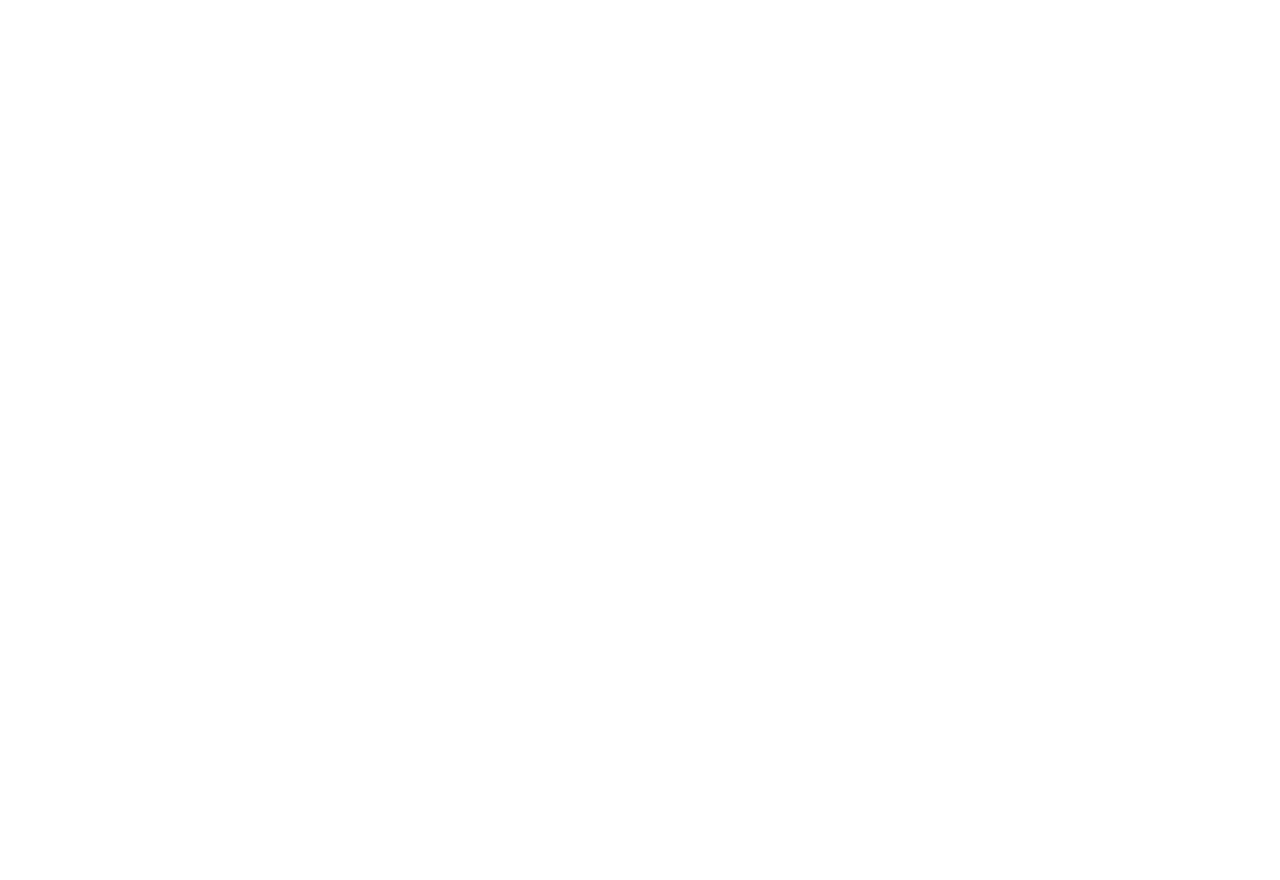
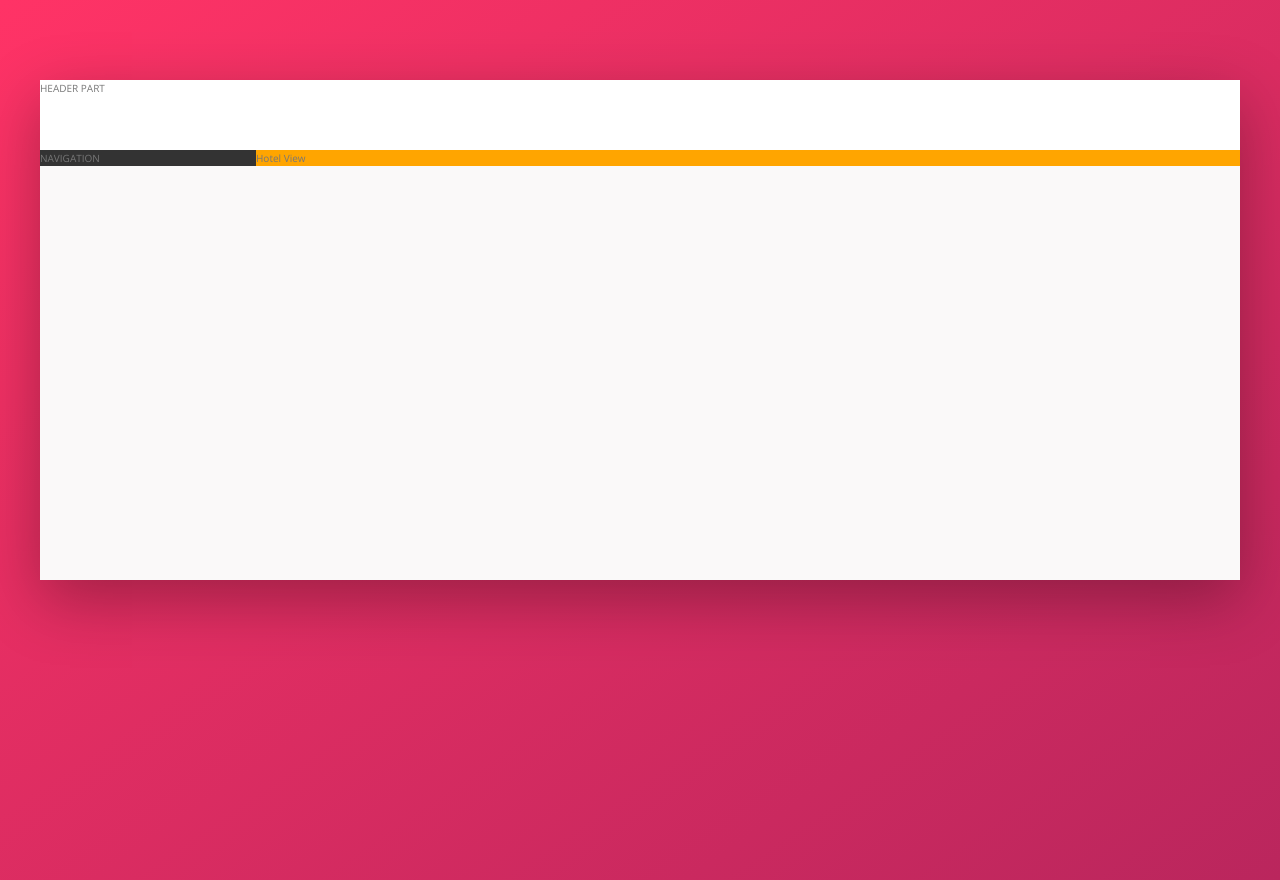
Before and after one commit to Henelllis/Trillo, a website: page index.html in a window 1280 px wide. Before the commit the page ends 800 px from the top, so only its background shows below. Drawn offline with nearby package versions, Linux system fonts and the light colour scheme.

Commit message:
Layout of App

```diff
--- a/index.html
+++ b/index.html
@@ -11,6 +11,18 @@
         <title>trillo &mdash; Your all-in-one booking app</title>
     </head>
     <body>
-
+        <div class="container">
+            <header class="header">
+                HEADER PART
+            </header>
+            <div class="content">
+                <nav class="sidebar">
+                    NAVIGATION
+                </nav>
+                <main class="hotel-view">
+                    Hotel View
+                </main>
+            </div>
+        </div>
     </body>
 </html>
--- /dev/null
+++ b/sass/_base.scss
@@ -0,0 +1,65 @@
+/*
+COLORS
+
+Primary: #eb2f64
+Primary light: #FF3366
+Primary dark: #BA265D
+
+Grey light 1: #faf9f9
+Grey light 2: #f4f2f2
+Grey light 3: #f0eeee
+Grey light 4: #ccc
+
+Grey dark 1: #333
+Grey dark 2: #777
+Grey dark 3: #999
+
+*/
+
+:root {
+    --color-primary: #eb2f64;
+    --color-primary-light: #FF3366;
+    --color-primary-dark: #BA265D;
+
+    --color-grey-light-1: #faf9f9;
+    --color-grey-light-2: #f4f2f2;
+    --color-grey-light-3: #f0eeee;
+    --color-grey-light-4: #ccc;
+
+    --color-grey-dark-1: #333;
+    --color-grey-dark-2: #777;
+    --color-grey-dark-3: #999;
+
+    --shadow-dark: 0 2rem 6rem rgba(0, 0, 0, .3);
+}
+
+* {
+    margin: 0;
+    padding: 0;
+}
+
+*,
+*::before,
+*::after {
+    box-sizing: inherit;
+}
+
+html {
+    box-sizing: border-box;
+    font-size: 62.5%; // 1 rem = 10px : 10px/16px = 62.5%
+}
+
+body {
+    font-family: 'Open Sans', sans-serif;
+    font-weight: 400;
+    line-height: 1.6;
+    color: var(--color-grey-dark-2);
+    background-image: linear-gradient(to right bottom,
+                                        var(--color-primary-light),
+                                        var(--color-primary-dark));
+    background-size:cover;
+    background-repeat: no-repeat;
+
+
+    min-height: 100vh;
+}
--- /dev/null
+++ b/sass/_layout.scss
@@ -0,0 +1,30 @@
+.container {
+    max-width: 120rem;
+    margin: 8rem auto;
+    background-color: var(--color-grey-light-1);
+    box-shadow: var(--shadow-dark);
+
+    min-height: 50rem;
+}
+
+.header {
+    height: 7rem;
+    background-color: #fff;
+    border-bottom: var(--color-grey-light-2);
+}
+
+.content {
+    display: flex;
+}
+
+.sidebar {
+    background-color: var(--color-grey-dark-1);
+    flex: 0 0 18%;
+}
+
+.hotel-view {
+    background-color: #fff;
+    background-color: orange;
+    flex: 1 ;
+
+}
--- a/sass/main.scss
+++ b/sass/main.scss
@@ -1,17 +1,3 @@
-/*
-COLORS
-
-Primary: #eb2f64
-Primary light: #FF3366
-Primary dark: #BA265D
-
-Grey light 1: #faf9f9
-Grey light 2: #f4f2f2
-Grey light 3: #f0eeee
-Grey light 4: #ccc
-
-Grey dark 1: #333
-Grey dark 2: #777
-Grey dark 3: #999
-
-*/
+@import "base";
+@import "layout";
+@import "component";
```
Also changed, not shown: package.json (+3 -4 lines), css/style.css, sass/_component.scss (added), 1 other file.
